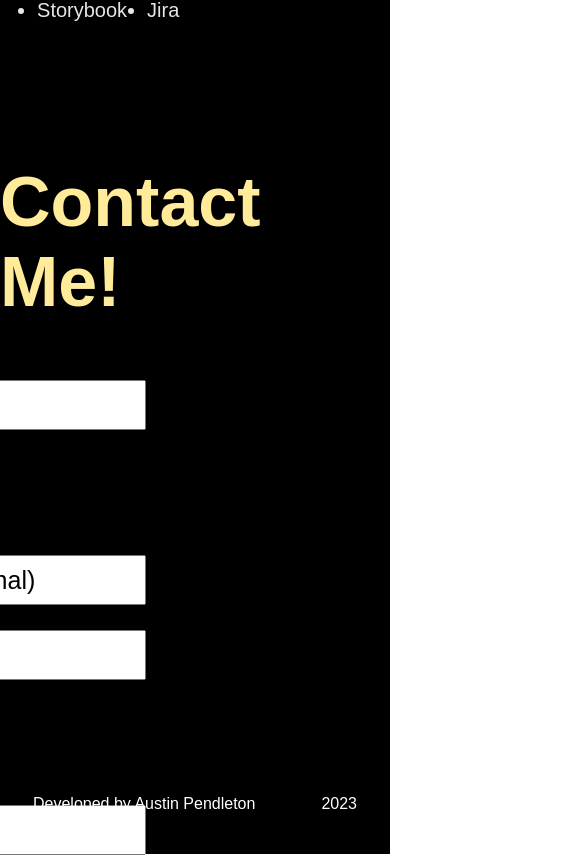
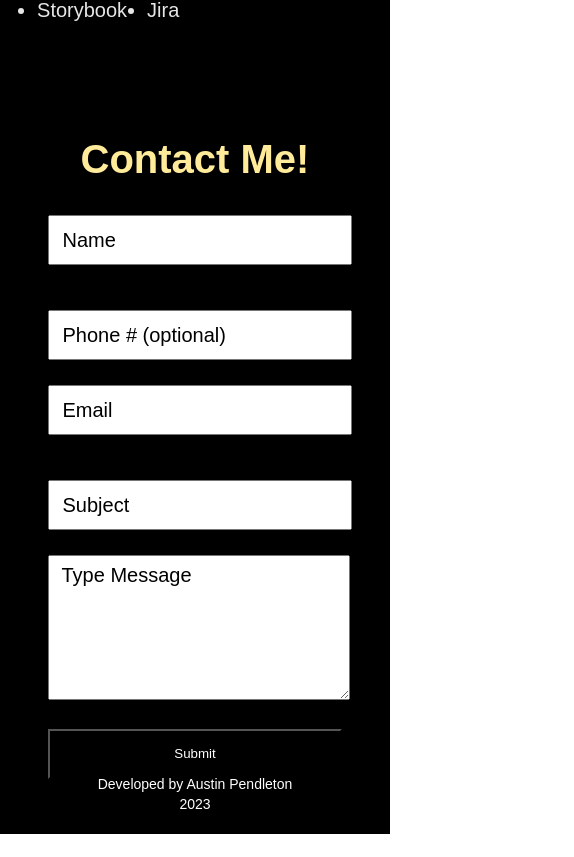
Before and after one commit to austinpendleton/portfolio_se, a React (Create React App) app: page / in a window 390 px wide. Shown: the part 4418-5275 px from the top of the page, 574 px wide, since content can reach past the window. After the commit the page ends 5252 px from the top, so only its background shows below. Built offline with nearby package versions, Linux system fonts and the light colour scheme; a web font is replaced by a local one.

Commit message:
mobile contact and footer

```diff
--- a/src/blocks/ContactForm.css
+++ b/src/blocks/ContactForm.css
@@ -91,3 +91,44 @@ textarea {
   font-size: 25px;
   color: black;
 }
+
+@media only screen and (max-width: 768px) {
+  .form__title {
+    font-size: 40px;
+    text-align: center;
+  }
+
+  .form__input,
+  .form__textarea {
+    width: calc(100% - 20px);
+    max-width: 100%;
+  }
+
+  .form__top-group,
+  .form__bottom-group {
+    flex-direction: column;
+    gap: 20px;
+  }
+
+  .form__contents {
+    width: 100%;
+  }
+
+  .email__button {
+    width: 100%;
+  }
+
+  .email__button:hover {
+    box-shadow: none;
+  }
+
+  input::placeholder,
+  textarea::placeholder {
+    font-size: 20px;
+  }
+
+  input,
+  textarea {
+    font-size: 20px;
+  }
+}
--- a/src/blocks/Footer.css
+++ b/src/blocks/Footer.css
@@ -14,3 +14,12 @@
   background-size: cover;
   color: white;
 }
+@media only screen and (max-width: 768px) {
+  .footer {
+    flex-direction: column;
+    align-items: center;
+    padding: 20px 0;
+    font-size: 14px;
+    text-align: center;
+  }
+}
```
